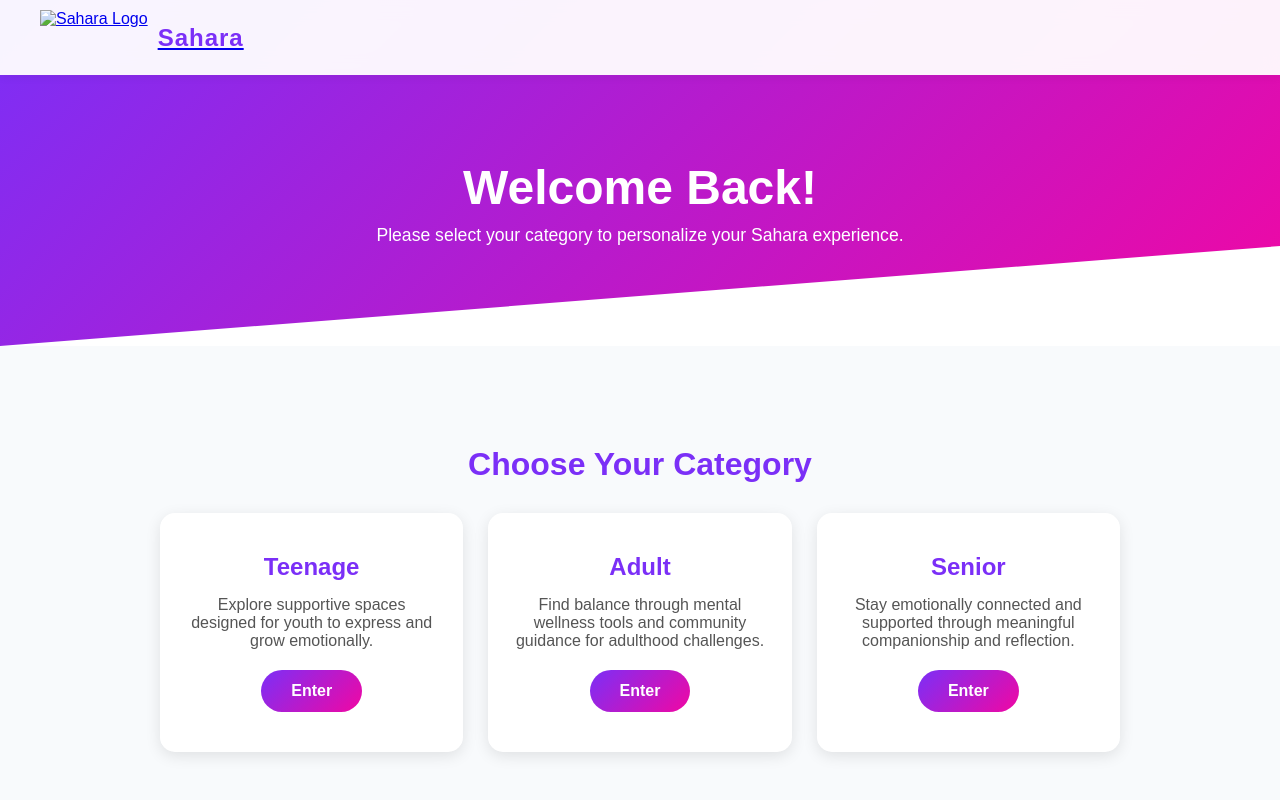
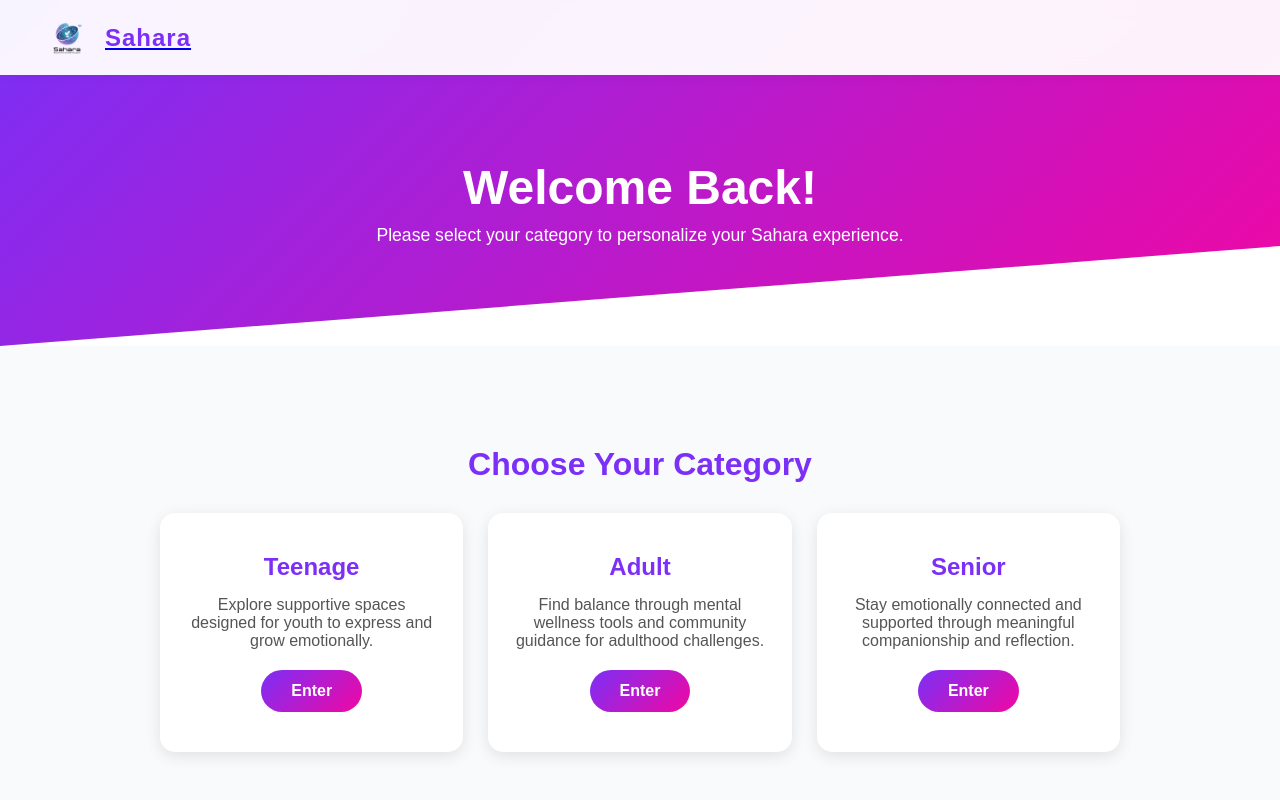
Before and after one commit to asthana5/Sahara, a plain HTML site: page choose.html in a window 1280 px wide. Shown: the top 800 px of the page. Drawn offline with Linux system fonts and the light colour scheme.

Commit message:
Update choose.html
saharapng

```diff
--- a/choose.html
+++ b/choose.html
@@ -92,7 +92,7 @@
 
   <nav>
     <a href="index.html" class="logo-container">
-      <img src="saharaorg.png" alt="Sahara Logo">
+      <img src="Saharorg.png" alt="Sahara Logo">
       <span>Sahara</span>
     </a>
   </nav>
```
